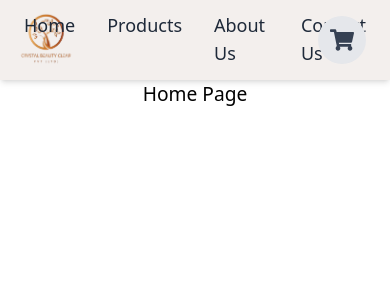
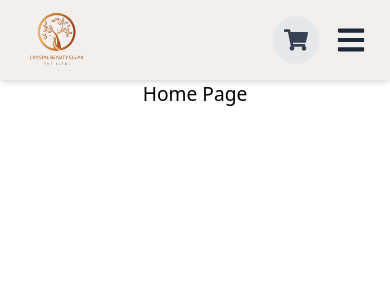
Before and after one commit to PabinduAmodya/frontend1, a React (Vite) app: page / in a window 390 px wide. Shown: the top 300 px of the page. Built offline with nearby package versions, Linux system fonts and the light colour scheme.

Commit message:
mobile view

```diff
--- a/src/components/header.jsx
+++ b/src/components/header.jsx
@@ -1,53 +1,81 @@
+import { useState } from "react";
 import { Link } from "react-router-dom";
-import { FaShoppingCart } from "react-icons/fa";
+import { FaShoppingCart, FaBars, FaTimes } from "react-icons/fa";
 
 export default function Header() {
+    const [menuOpen, setMenuOpen] = useState(false);
+
     return (
-        <header className="bg-[#f3efed] h-[80px] w-full flex items-center px-6 shadow-md relative">
-            {/* Logo Image */}
+        <header className="bg-[#f3efed] h-[80px] w-full flex items-center justify-between px-6 shadow-md relative">
+
+            {/* Logo */}
+            <Link to="/">
                 <img
                     src="/logo.png"
                     alt="Logo"
-                className="cursor-pointer w-[60px] h-[60px] rounded-full absolute left-4 top-1/2 -translate-y-1/2"
+                    className="cursor-pointer w-[65px] h-[65px] rounded-full"
                 />
+            </Link>
 
-            {/* Navigation Links */}
-            <nav className="w-full flex justify-center space-x-8 text-gray-800 font-medium text-lg">
-                <Link to="/" className="relative hover:text-gray-600 transition duration-300
+            {/* Desktop Navigation Links */}
+            <nav className="hidden lg:flex space-x-8 text-gray-800 font-medium text-lg">
+                {["Home  ", "Products  ", "About Us  ", "Contact Us"].map((item, index) => (
+                    <Link
+                        key={index}
+                        to={`/${item.toLowerCase().replace(" ", "")}`}
+                        className="relative hover:text-gray-600 transition duration-300
                                    after:block after:h-[2px] after:bg-gray-600 after:w-full
                                    after:scale-x-0 hover:after:scale-x-100 after:transition-transform
-                                       after:duration-300 after:origin-left">
-                    Home
+                                   after:duration-300 after:origin-left"
+                    >
+                        {item}
                     </Link>
-                <Link to="/products" className="relative hover:text-gray-600 transition duration-300
-                                                after:block after:h-[2px] after:bg-gray-600 after:w-full
-                                                after:scale-x-0 hover:after:scale-x-100 after:transition-transform
-                                                after:duration-300 after:origin-left">
-                    Products
-                </Link>
-                <Link to="/about" className="relative hover:text-gray-600 transition duration-300
-                                             after:block after:h-[2px] after:bg-gray-600 after:w-full
-                                             after:scale-x-0 hover:after:scale-x-100 after:transition-transform
-                                             after:duration-300 after:origin-left">
-                    About Us
-                </Link>
-                <Link to="/contact" className="relative hover:text-gray-600 transition duration-300
-                                               after:block after:h-[2px] after:bg-gray-600 after:w-full
-                                               after:scale-x-0 hover:after:scale-x-100 after:transition-transform
-                                               after:duration-300 after:origin-left">
-                    Contact Us
-                </Link>
+                ))}
             </nav>
 
-            {/* Cart Button Positioned on the Right */}
-            <Link to="/cart" className="absolute right-6 top-1/2 -translate-y-1/2 group">
-                <div className="p-3 rounded-full bg-gray-200 hover:bg-gray-300 transition duration-300 flex items-center justify-center relative">
-                    <FaShoppingCart className="text-gray-700 group-hover:text-gray-900 text-2xl" />
-                    {/* <span className="absolute -top-2 -right-2 bg-red-500 text-white text-xs font-bold px-2 py-1 rounded-full">
-                        3
-                    </span> */}
+            {/* Cart and Hamburger Menu Icons */}
+            <div className="flex items-center space-x-4">
+                {/* Cart Button */}
+                <Link to="/cart" className="relative">
+                    <div className="p-3 rounded-full bg-gray-200 hover:bg-gray-300 transition duration-300 flex items-center justify-center">
+                        <FaShoppingCart className="text-gray-700 text-2xl" />
                     </div>
                 </Link>
+
+                {/* Hamburger Menu Button (Mobile) */}
+                <button
+                    className="lg:hidden text-gray-800 text-3xl"
+                    onClick={() => setMenuOpen(true)}
+                >
+                    <FaBars />
+                </button>
+            </div>
+
+            {/* Full-Screen Mobile Menu */}
+            <div
+                className={`fixed inset-0 bg-black bg-opacity-90 flex flex-col items-center justify-center text-white text-2xl space-y-6 transition-transform duration-300 z-50
+                ${menuOpen ? "translate-x-0" : "translate-x-full"} lg:hidden`}
+            >
+                {/* Close Button */}
+                <button className="absolute top-6 right-6 text-4xl" onClick={() => setMenuOpen(false)}>
+                    <FaTimes />
+                </button>
+
+                {/* Navigation Links (With Underline) */}
+                {["Home", "Products", "About Us", "Contact Us"].map((item, index) => (
+                    <Link
+                        key={index}
+                        to={`/${item.toLowerCase().replace(" ", "")}`}
+                        className="relative hover:text-gray-400 transition duration-300
+                                   after:block after:h-[2px] after:bg-white after:w-full
+                                   after:scale-x-0 hover:after:scale-x-100 after:transition-transform
+                                   after:duration-300 after:origin-left"
+                        onClick={() => setMenuOpen(false)} // Close menu on link click
+                    >
+                        {item}
+                    </Link>
+                ))}
+            </div>
         </header>
     );
 }
--- a/src/components/pages/home.jsx
+++ b/src/components/pages/home.jsx
@@ -11,7 +11,8 @@ export default function HomePage() {
             <Header />
             <div className="w-full h-[calc(100vh-80px)] bg-white">
                 <Routes>
-                    <Route path="/" element={<h1>Home Page</h1>} />
+                <Route path="/*" element={<h1>Home Page</h1>} />
+                    <Route path="/home" element={<h1>Home Page</h1>} />
                     <Route path="/products" element={<ProductPage />} />
                     <Route path="/cart" element={<Cart />} />
 
--- a/src/components/pages/home/productOverview.jsx
+++ b/src/components/pages/home/productOverview.jsx
@@ -40,7 +40,7 @@ export default function ProductOverview() {
   }
 
   return (
-    <div className="w-full h-[calc(100vh-80px)] bg-white flex items-center justify-center">
+    <div className="w-full min-h-[calc(100vh-80px)] bg-white flex items-center justify-center">
       {status === "loading" && (
         <div className="w-full h-full flex items-center justify-center">
           <div className="animate-spin rounded-full h-32 w-32 border-4 border-gray-500 border-b-amber-600"></div>
@@ -50,44 +50,50 @@ export default function ProductOverview() {
       {status === "not-found" && <NotFoundPage />}
 
       {status === "found" && (
-  <div className="w-full h-full flex items-center justify-center bg-gray-50 py-8">
-    <div className="max-w-screen-xl w-full h-[90vh] flex justify-between items-center bg-white shadow-lg rounded-lg overflow-hidden">
+        <div className="w-full h-full flex items-center justify-center bg-gray-50 py-4 md:py-8">
+          <div className="max-w-screen-xl w-full flex flex-col md:flex-row items-center md:justify-between bg-white shadow-lg rounded-lg overflow-hidden">
 
             {/* Image Section */}
-      <div className="w-[40%] h-full flex items-center justify-center p-4">
-        <ImageSlider images={product.images}/>
+            <div className="w-[100%] lg:w-[40%]  flex items-center justify-center p-4">
+              <ImageSlider images={product.images} />
             </div>
 
             {/* Product Information Section */}
-<div className="w-[60%] h-full p-6 flex flex-col gap-4 justify-center text-left">
-    <h3 className="text-2xl font-semibold text-gray-800">{product.productName}</h3>
+            <div className="w-full md:w-[60%] p-4 md:p-6 flex flex-col gap-2 md:gap-4 text-left">
+              <h3 className=" text-lg md:text-2xl font-semibold text-gray-800">{product.productName}</h3>
 
-    <h2 className="text-xl font-medium text-gray-500">{product.altNames.join(" | ")}</h2>
+              <h2 className="text-sm md:text-xl font-medium text-gray-500">
+                {product.altNames.join(" | ")}
+              </h2>
 
-    <p className="text-2xl font-semibold text-gray-500">
+              <p className="text-lg md:text-2xl font-semibold text-gray-500">
                 {product.price > product.lastPrice && (
-            <span className="line-through text-red-500">LKR {product.price}</span>
+                  <span className="line-through text-red-500 text-sm md:text-lg">
+                    LKR {product.price}
+                  </span>
                 )}
-        <span className=""> LKR {product.lastPrice}</span>
+                <span className="ml-1">LKR {product.lastPrice}</span>
               </p>
 
-    <p className="text-lg text-gray-500 line-clamp-4">{product.description}</p>
+              <p className="text-sm md:text-lg text-gray-500 line-clamp-4">
+                {product.description}
+              </p>
 
-    {/* ✅ Ensuring Product11 aligns properly */}
               <div className="self-start flex">
                 <Product11 />
               </div>
-    <button onClick={onAddtoCartClick} className="mt-4 px-4 py-2 bg-black text-white rounded-lg text-sm font-medium flex items-center justify-center gap-2 hover:bg-gray-700 transition-colors">
-                            Add to Cart</button>
 
-
+              <button
+                onClick={onAddtoCartClick}
+                className="mt-4 px-4 py-2 bg-black text-white rounded-lg text-sm md:text-base font-medium flex items-center justify-center gap-2 hover:bg-gray-700 transition-colors"
+              >
+                Add to Cart
+              </button>
             </div>
-
-
           </div>
         </div>
       )}
-
     </div>
   );
+
 }
--- a/src/components/productCard.jsx
+++ b/src/components/productCard.jsx
@@ -30,7 +30,7 @@ export default function ProductCard({ product }) {
                         <p className="mt-2 text-xl text-gray-900">LKR {product.lastPrice}</p>
                         <p className="mt-2 text-lg line-through text-gray-600">LKR {product.price}</p>
                         {/* View More Button */}
-                        <button className="mt-4 px-4 py-2 bg-black text-white rounded-lg text-sm font-medium flex items-center justify-center gap-2 hover:bg-gray-700 transition-colors">
+                        <button  className="mt-4 px-4 py-2 bg-black text-white rounded-lg text-sm font-medium flex items-center justify-center gap-2 hover:bg-gray-700 transition-colors">
                         <FaShoppingCart className="text-lg" />Add to Cart</button>
 
                     </div>
```
Lines whose indentation alone changed are shown as unchanged.
